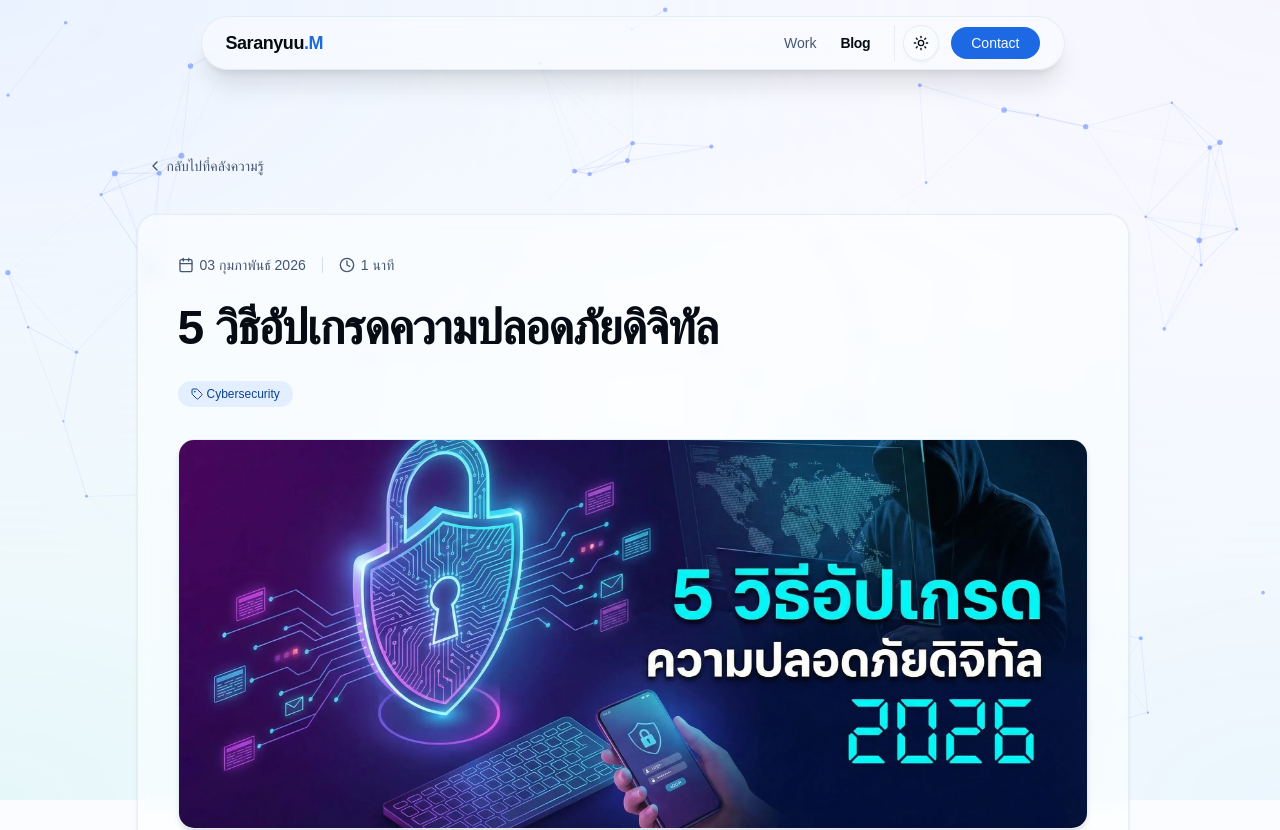
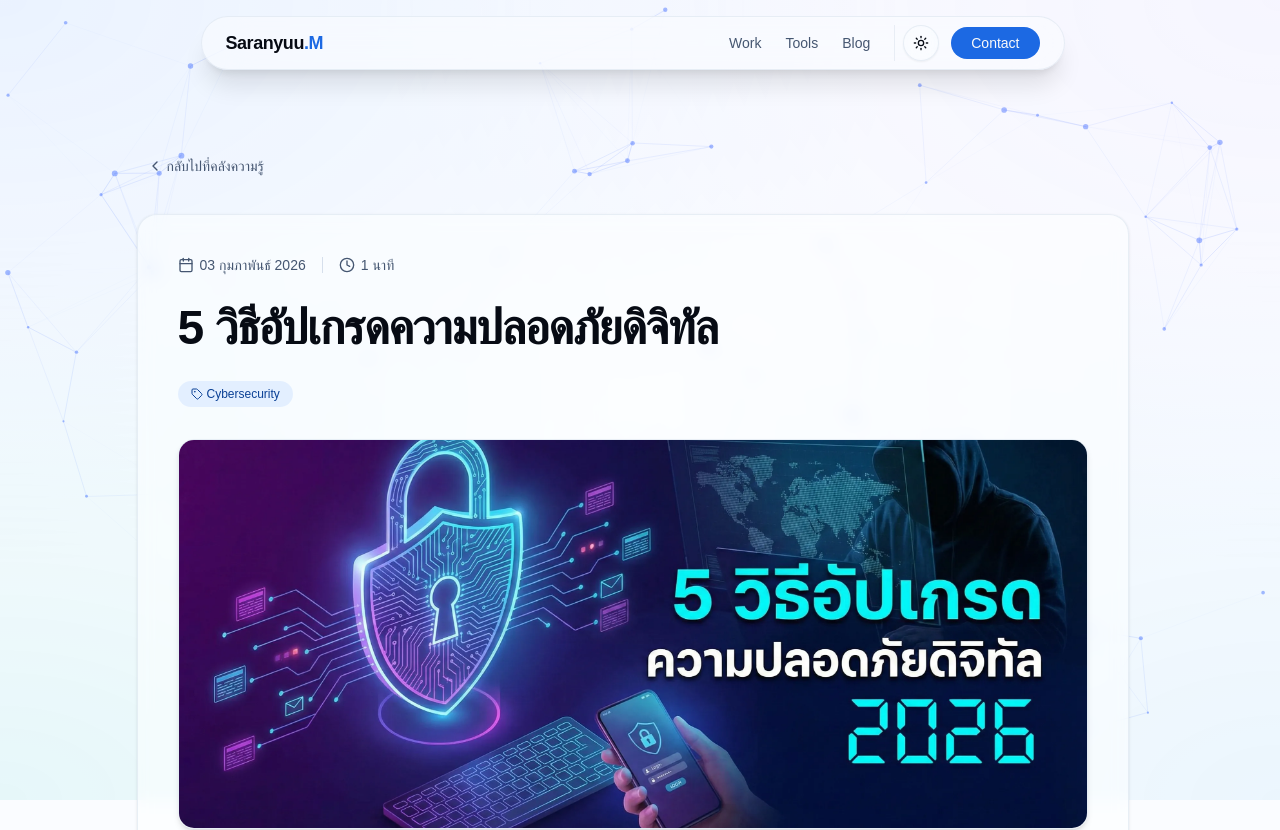
Before and after one commit to Yuukub/yuukub.github.io, a Next.js app: page /blog/5-digital-security-tips-2026 in a window 1280 px wide. Shown: the top 830 px of the page. Built offline with nearby package versions, Linux system fonts and the light colour scheme; a web font is replaced by a local one.

Commit message:
feat: switch to yuukub.com and standardize blog navbar

```diff
--- a/scripts/generate-sitemap.mjs
+++ b/scripts/generate-sitemap.mjs
@@ -2,7 +2,7 @@ import fs from "fs";
 import path from "path";
 import matter from "gray-matter";
 
-const SITE_URL = "https://yuukub.github.io";
+const SITE_URL = "https://yuukub.com";
 const postsDir = path.join(process.cwd(), "posts");
 
 const postFiles = fs.readdirSync(postsDir).filter((f) => f.endsWith(".md"));
--- a/src/app/blog/[slug]/page.tsx
+++ b/src/app/blog/[slug]/page.tsx
@@ -8,6 +8,7 @@ import { ModeToggle } from "@/components/mode-toggle";
 import { Calendar, ChevronLeft, Tag as TagIcon, Clock } from "lucide-react";
 import { format } from "date-fns";
 import { th } from "date-fns/locale";
+import { Navbar } from "@/components/navbar";
 
 export async function generateStaticParams() {
     return await getAllPostSlugs();
@@ -65,27 +66,7 @@ export default async function Post({ params }: { params: Promise<{ slug: string
             <div className="fixed inset-0 -z-10 mesh-gradient opacity-40 dark:opacity-20 pointer-events-none" />
 
             {/* Navigation */}
-            <header className="sticky top-4 z-50 w-full max-w-4xl mx-auto px-4 pointer-events-none">
-                <div className="glass rounded-full px-6 py-2 flex items-center justify-between pointer-events-auto border border-white/10 shadow-xl group/nav">
-                    <Link href="/" className="font-bold text-lg tracking-tight">
-                        Saranyuu<span className="text-primary">.M</span>
-                    </Link>
-                    <nav className="flex items-center gap-6 text-sm font-medium">
-                        <Link href="/#work" className="text-muted-foreground hover:text-foreground transition-colors hidden sm:block">
-                            Work
-                        </Link>
-                        <Link href="/blog" className="text-foreground transition-colors font-bold tracking-tight">
-                            Blog
-                        </Link>
-                        <div className="flex items-center gap-3 pl-2 border-l border-border/50">
-                            <ModeToggle />
-                            <a href="mailto:yuukun.eutopia@gmail.com">
-                                <Button size="sm" className="rounded-full px-5 hidden sm:flex">Contact</Button>
-                            </a>
-                        </div>
-                    </nav>
-                </div>
-            </header>
+            <Navbar />
 
             <main className="container mx-auto px-4 pt-10 md:pt-24 pb-24 max-w-5xl">
                 <Link href="/blog">
--- a/src/app/blog/page.tsx
+++ b/src/app/blog/page.tsx
@@ -1,6 +1,7 @@
 import type { Metadata } from "next";
 import Link from "next/link";
 import { getSortedPostsData } from "@/lib/blog";
+import { Navbar } from "@/components/navbar";
 
 export const metadata: Metadata = {
     title: "บทความและคลังความรู้เชิงเทคนิค",
@@ -47,27 +48,7 @@ export default async function BlogPage() {
             <div className="fixed inset-0 -z-10 mesh-gradient opacity-40 dark:opacity-20 pointer-events-none" />
 
             {/* Navigation */}
-            <header className="sticky top-4 z-50 w-full max-w-4xl mx-auto px-4 pointer-events-none">
-                <div className="glass rounded-full px-6 py-2 flex items-center justify-between pointer-events-auto border border-white/10 shadow-xl group/nav">
-                    <Link href="/" className="font-bold text-lg tracking-tight">
-                        Saranyuu<span className="text-primary">.M</span>
-                    </Link>
-                    <nav className="flex items-center gap-6 text-sm font-medium">
-                        <Link href="/#work" className="text-muted-foreground hover:text-foreground transition-colors hidden sm:block">
-                            Work
-                        </Link>
-                        <Link href="/blog" className="text-foreground transition-colors font-bold tracking-tight">
-                            Blog
-                        </Link>
-                        <div className="flex items-center gap-3 pl-2 border-l border-border/50">
-                            <ModeToggle />
-                            <a href="mailto:yuukun.eutopia@gmail.com">
-                                <Button size="sm" className="rounded-full px-5 hidden sm:flex">Contact</Button>
-                            </a>
-                        </div>
-                    </nav>
-                </div>
-            </header>
+            <Navbar />
 
             <main className="container mx-auto px-4 pt-10 md:pt-24 pb-24 max-w-5xl">
                 <header className="max-w-4xl mb-12">
--- a/src/app/layout.tsx
+++ b/src/app/layout.tsx
@@ -14,7 +14,7 @@ const geistMono = Geist_Mono({
 
 
 
-const SITE_URL = "https://yuukub.github.io";
+const SITE_URL = "https://yuukub.com";
 
 export const metadata: Metadata = {
   metadataBase: new URL(SITE_URL),
@@ -83,12 +83,12 @@ export default function RootLayout({
                 {
                   "@type": "WebSite",
                   name: "Saranyuu M.",
-                  url: "https://yuukub.github.io/",
+                  url: "https://yuukub.com/",
                 },
                 {
                   "@type": "Person",
                   name: "Saranyuu Meekumlang",
-                  url: "https://yuukub.github.io/",
+                  url: "https://yuukub.com/",
                   jobTitle: "Systems Architect & Cybersecurity Consultant",
                   sameAs: [
                     "https://github.com/Yuukub",
```
Also changed, not shown: 1 other file (tests, documents, lock files or other folders).
